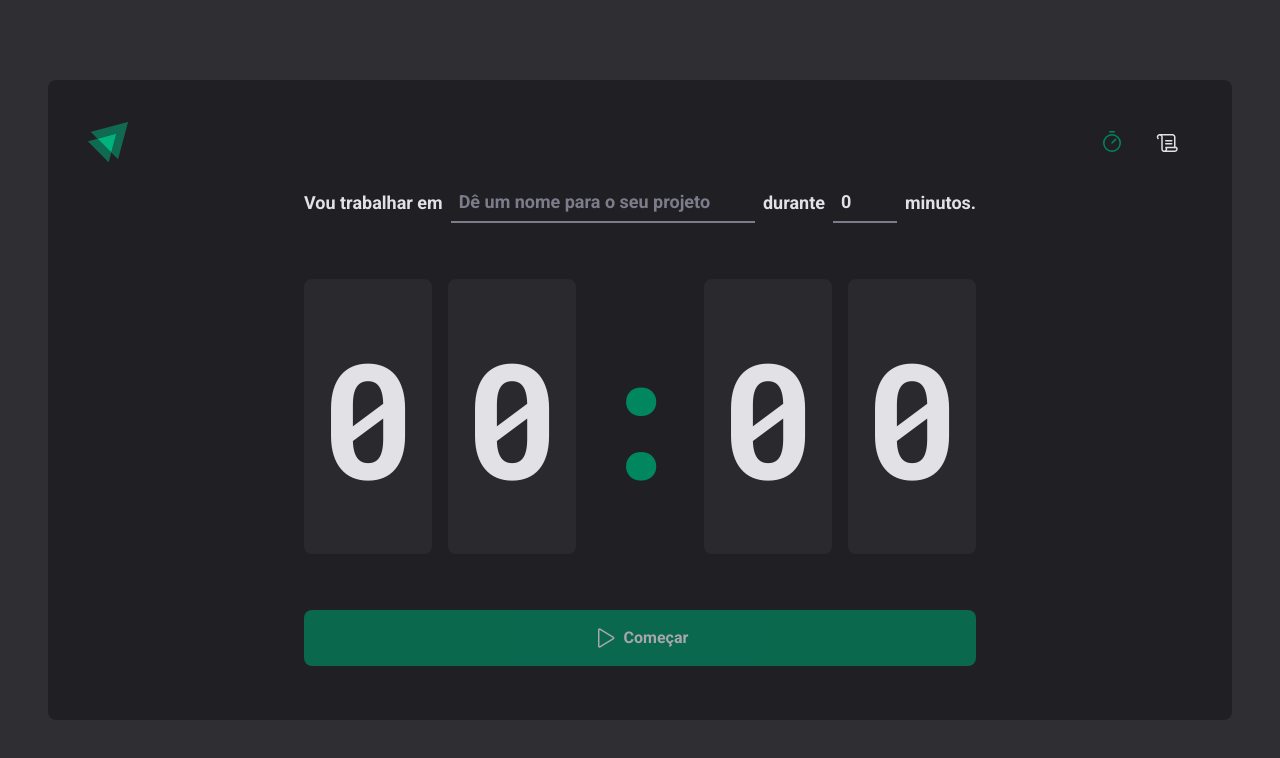
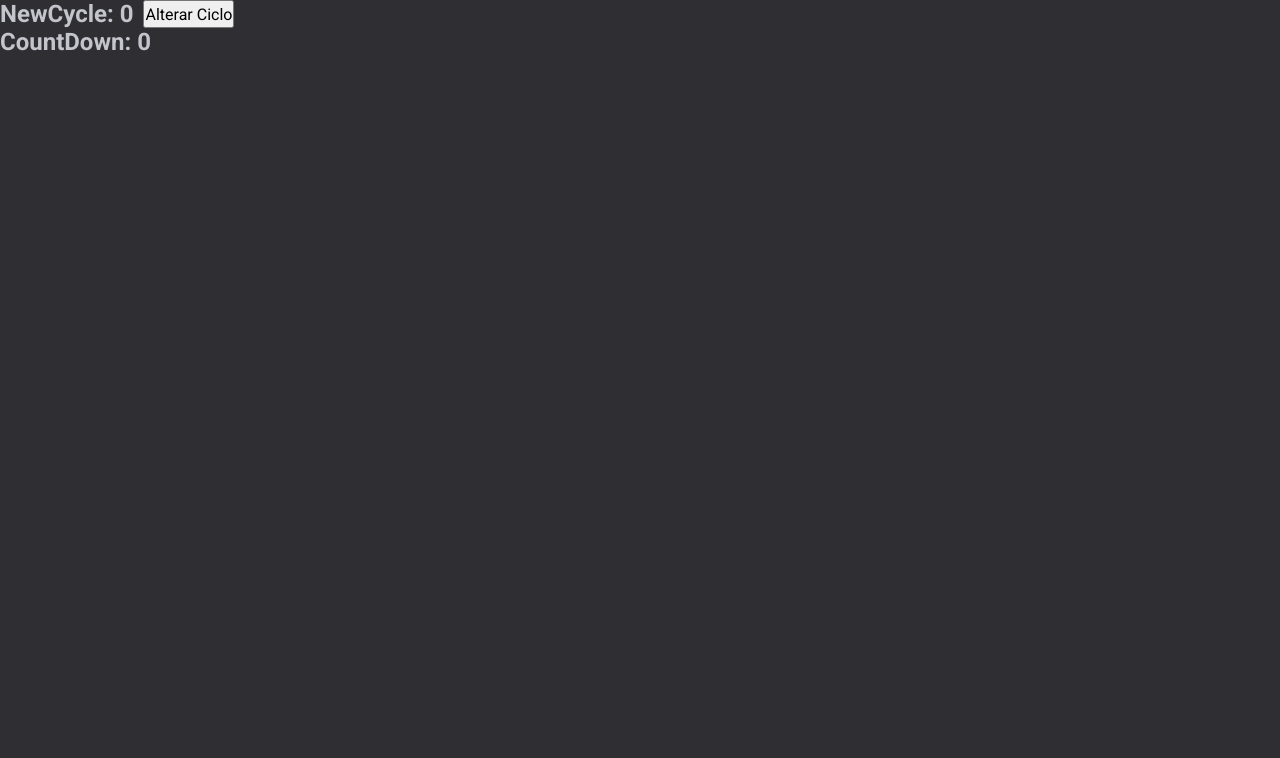
Before and after one commit to philipef-dev/ignite-timer-02, a React (Vite) app: page / in a window 1280 px wide. Shown: the top 758 px of the page. Built offline with nearby package versions, Linux system fonts and the light colour scheme.

Commit message:
Entendendo conceitos

```diff
--- a/src/Router.tsx
+++ b/src/Router.tsx
@@ -1,14 +1,15 @@
 import { Route, Routes } from 'react-router-dom'
-import { Home } from './pages/Home'
-import { History } from './pages/History'
+// import { Home } from './pages/Home'
+// import { History } from './pages/History'
 import { DefaultLayout } from './layouts'
+import { Home } from './components/Home.tsx'
 
 export function Router() {
     return (
         <Routes>
-            <Route path='/' element={<DefaultLayout />}>
-                <Route path='/' element={<Home />} />
-                <Route path='history' element={<History />} />
+            <Route path='/' element={<Home />}>
+                {/* <Route path='/' element={<Home />} /> */}
+                {/* <Route path='history' element={<History />} /> */}
             </Route>
         </Routes>
     )
--- /dev/null
+++ b/src/components/Home.tsx/index.tsx
@@ -0,0 +1,36 @@
+// Entendendo contexto
+
+import { createContext, useContext, useState } from 'react';
+
+const CyclesContext = createContext({} as any)
+
+function NewCycleForm() {
+    let { activeCycle, setActiveCycle } = useContext(CyclesContext);
+
+    return (
+        <div style={{ display: 'flex', gap: '10px' }}>
+            <h2>NewCycle: {activeCycle} </h2>
+            <button onClick={() => setActiveCycle(5)}>Alterar Ciclo</button>
+        </div>
+    )
+}
+
+function CountDown() {
+    const { activeCycle } = useContext(CyclesContext);
+    return (
+        <h2>CountDown: {activeCycle} </h2>
+    )
+}
+
+export const Home = () => {
+    const [activeCycle, setActiveCycle] = useState(0)
+
+    return (
+        <CyclesContext.Provider value={{ activeCycle, setActiveCycle }}>
+            <div>
+                <NewCycleForm />
+                <CountDown />
+            </div>
+        </CyclesContext.Provider>
+    )
+}
```
